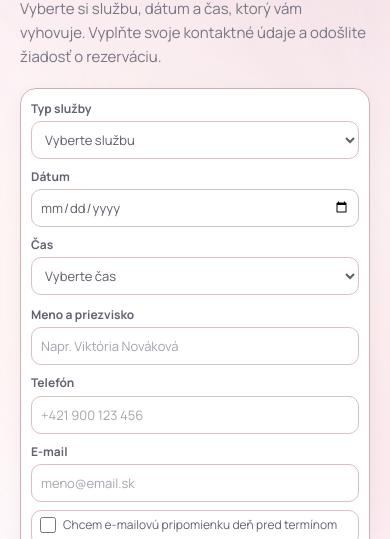
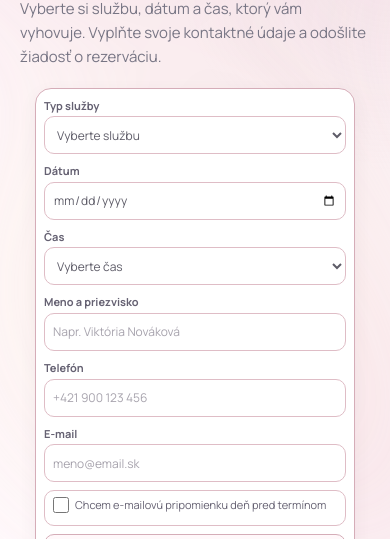
Before and after one commit to pokrievkova/nechtove-studio, a plain HTML site: page rezervacia.html in a window 390 px wide. Shown: the part 305-844 px from the top of the page. Drawn offline with nearby package versions, Linux system fonts and the light colour scheme.

Commit message:
formular

```diff
--- a/styles/main.css
+++ b/styles/main.css
@@ -1417,10 +1417,10 @@ button {
 
   .reservation-page form {
     grid-template-columns: 1fr;
-    gap: 18px;
+    gap: 10px;
     width: 100%;
-    max-width: 100%;
-    padding: 12px;
+    max-width: 360px;
+    padding: 9px;
     box-sizing: border-box;
     overflow: hidden;
   }
@@ -1438,7 +1438,7 @@ button {
     max-width: 100%;
     min-width: 0;
     box-sizing: border-box;
-    gap: 8px;
+    gap: 6px;
   }
 
   .reservation-date-column .form-field {
@@ -1468,49 +1468,50 @@ button {
     display: block;
     width: 100%;
     max-width: 100%;
-    height: 38px;
-    min-height: 38px;
-    padding: 6px 9px;
-    font-size: 13px;
+    height: 34px;
+    min-height: 34px;
+    padding: 4px 8px;
+    font-size: 12px;
   }
 
   .reservation-page input[type="date"] {
     display: block;
+    align-self: start;
     width: 100%;
     max-width: 100%;
     min-width: 0;
     height: 38px !important;
     max-height: 38px;
     min-height: 0;
-    line-height: 38px;
+    line-height: normal;
     box-sizing: border-box;
-    padding: 4px 8px;
-    font-size: 13px;
+    padding: 6px 8px;
+    font-size: 12px;
   }
 
   .reservation-page .form-field {
-    gap: 3px;
+    gap: 2px;
   }
 
   .reservation-page .form-field label {
-    font-size: 12px;
+    font-size: 11px;
   }
 
   .reservation-page .reminder-option {
-    min-height: 38px;
-    gap: 7px;
-    padding: 7px 9px;
-    font-size: 12px;
+    min-height: 34px;
+    gap: 6px;
+    padding: 5px 8px;
+    font-size: 11px;
   }
 
   .reservation-page aside {
-    padding: 8px 10px;
+    padding: 6px 8px;
   }
 
   .reservation-page button[type="submit"] {
     display: block;
-    min-height: 40px;
-    padding: 7px 12px;
+    min-height: 36px;
+    padding: 6px 10px;
   }
 
   .reservation-page .privacy-notice {
@@ -1600,8 +1601,8 @@ button {
     height: 38px !important;
     max-height: 38px;
     min-height: 0 !important;
-    line-height: 38px;
-    padding: 4px 8px;
+    line-height: normal;
+    padding: 6px 8px;
   }
 }
 
@@ -1637,9 +1638,9 @@ button {
 
   .reservation-page form {
     width: 100%;
-    max-width: 100%;
-    gap: 10px;
-    padding: 10px;
+    max-width: 320px;
+    gap: 8px;
+    padding: 8px;
   }
 
   .reservation-date-column,
```
